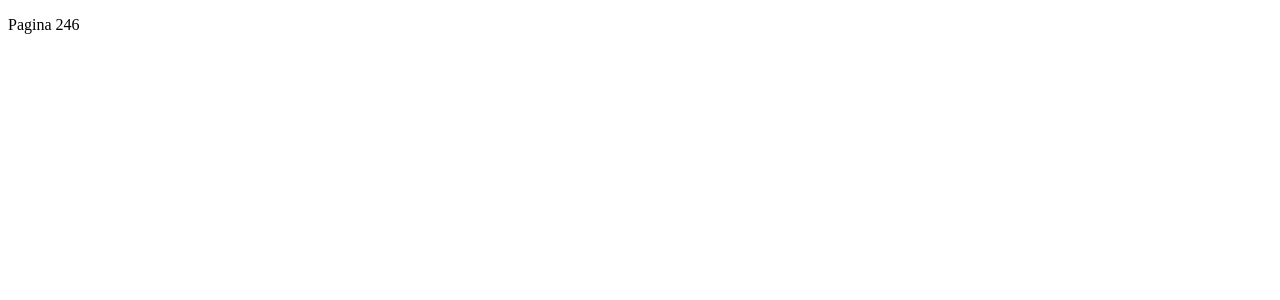
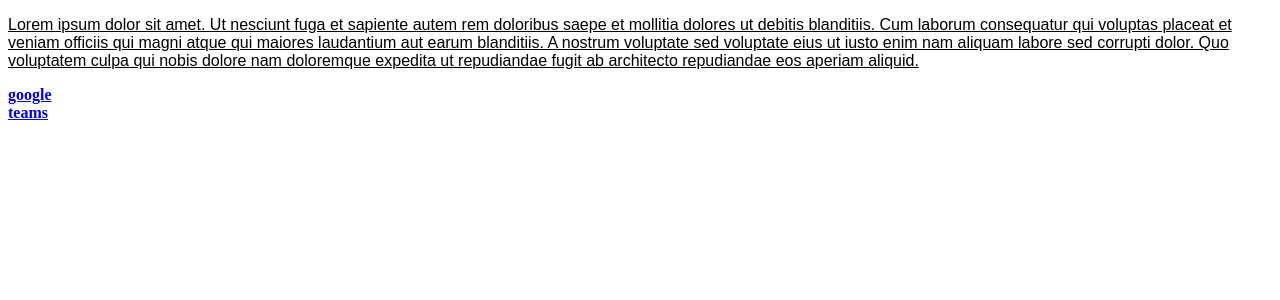
Before and after one commit to Gustavo-Henrique-glitch/programacaowebemobile, a Next.js app in the folder atividade-01/: page /Atividade_246 in a window 1280 px wide. Shown: the top 300 px of the page. Built offline with nearby package versions, Linux system fonts and the light colour scheme.

Commit message:
conclusão da atividade da pagina 246

```diff
--- a/atividade-01/app/Atividade_246/page.js
+++ b/atividade-01/app/Atividade_246/page.js
@@ -1,3 +1,19 @@
-export default function At246(){
-    return <p>Pagina 246</p>;
+import style from "./page.module.css";
+
+export default function At246() {
+  return (
+    <main>
+      <p className={style.paragrafo01}>
+        Lorem ipsum dolor sit amet. Ut nesciunt fuga et sapiente autem rem
+        doloribus saepe et mollitia dolores ut debitis blanditiis. Cum laborum
+        consequatur qui voluptas placeat et veniam officiis qui magni atque qui
+        maiores laudantium aut earum blanditiis. A nostrum voluptate sed
+        voluptate eius ut iusto enim nam aliquam labore sed corrupti dolor. Quo
+        voluptatem culpa qui nobis dolore nam doloremque expedita ut repudiandae
+        fugit ab architecto repudiandae eos aperiam aliquid.
+      </p>
+      <a href ="https://www.google.com/" className={style.linkM} target="_blank">google </a><br/>
+      <a href ="https://teams.cloud.microsoft/" className={style.linkM} target="_blank">teams</a>
+    </main>
+  );
 }
--- /dev/null
+++ b/atividade-01/app/Atividade_246/page.module.css
@@ -0,0 +1,8 @@
+.paragrafo01{
+    font-family: Arial, Helvetica, sans-serif;
+    text-decoration: underline;
+}
+.linkM{
+    font-family: 'Times New Roman', Times, serif;
+    font-weight: bold;
+}
```
